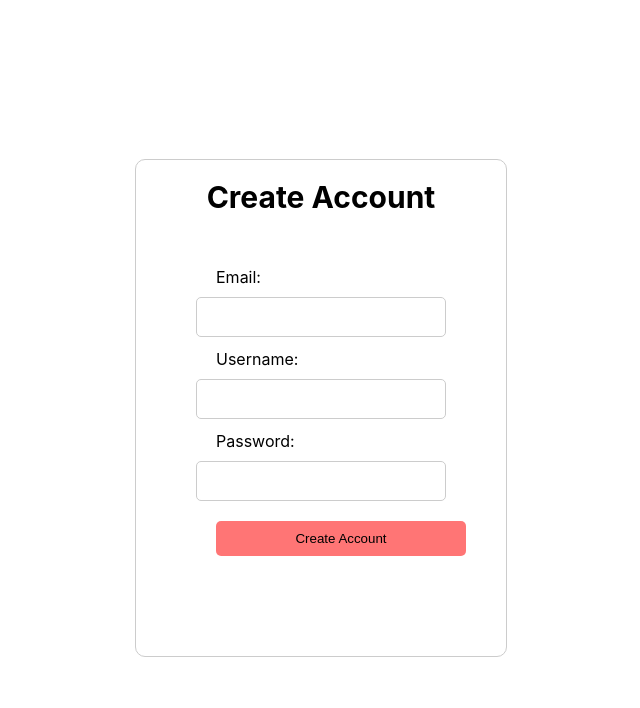
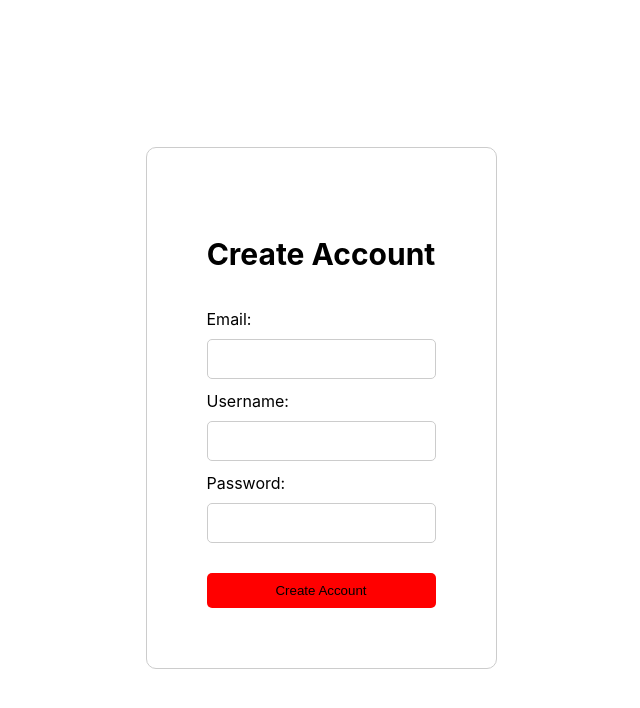
Before and after one commit to Aninooo/ChatPulse, a React (Vite) app in the folder Real-Time-Chat/: page / in a window 1280 px wide. Both pictures are taken after a click on the link "Create account". Shown: the top 708 px of the page, without its empty margins (319-959 px from the left). Built offline with nearby package versions, Linux system fonts and the light colour scheme; no server answers.

Commit message:
fixed the create account form

```diff
--- a/Real-Time-Chat/src/pages/CreateAccountForm.css
+++ b/Real-Time-Chat/src/pages/CreateAccountForm.css
@@ -3,89 +3,86 @@
   justify-content: center;
   align-items: center;
   height: 100vh;
+  margin: 0;
 }
+
 .create-account-form {
   max-width: 400px;
   padding: 60px;
   border: 1px solid #ccc;
   border-radius: 10px;
   display: flex;
-    justify-content: center;
   flex-direction: column;
+  align-items: center;
+  background-color: #fff;
+}
 
-  }
 .create-account-form h2 {
   text-align: center;
-    display: flex;
-    justify-content: center;
   color: black;
-    position: relative;
-    left: 0;
-    right: 0;
-    bottom: 70px;
   font-size: 30px;
+  margin-bottom: 30px;
 }
 
 .create-account-form label {
   display: block;
   margin-bottom: 8px;
   color: black;
-    position: relative;
-    left: 20px;
-    right: 0;
-    bottom: 50px;
 }
 
 .create-account-form input {
-    display: flex;
-    justify-content: center;
-    flex-direction: column;
-    width: 250px;
+  width: 100%;
+  max-width: 250px;
   padding: 10px;
   margin-bottom: 10px;
   border-radius: 5px;
   border: 1px solid #ccc;
-    position: relative;
-    left: 0;
-    right: 0;
-    bottom: 50px;
 }
 
 .create-account-form button {
-    width: 250px;
+  width: 100%;
+  max-width: 250px;
   padding: 10px;
-    background-color: rgba(255, 0, 0, 0.541);
+  background-color: rgb(255, 0, 0);
   border: none;
-    border-radius: 5px 5px 5px 5px;
-    position: relative;
-    left: 20px;
-    right: 0;
-    bottom: 40px;
+  border-radius: 5px;
   cursor: pointer;
   transition: 0.40s;
-  }
-  .create-account-form button:hover {
-    background-color: #ac292977;
+  margin-top: 20px;
 }
 
-@media  (max-width: 360px){
-  .parent-container {
+.create-account-form button:hover {
+  background-color: #ac2929;
+}
+
+@media (max-width: 360px) {
+  .create-account-form {
+    padding: 20px;
+    max-width: 100%;
+  }
+
+  .create-account-form h2 {
+    font-size: 20px;
+    margin-bottom: 20px;
+  }
+
+  .create-account-form input {
+    width: 100%;
+    max-width: 200px;
+  }
+
+  .create-account-form-container {
+    display: flex;
+    flex-direction: column;
+    align-items: center;
+  }
+
+  .create-account-btn {
+    width: 100%;
+    max-width: 200px;
     display: flex;
     justify-content: center;
-    height: 100vh;
-  }
-  .create-account-form {
-    padding: 20px;
-
-  }
-  .create-account-form h2 {
-    font-size: 20px;
-  }
-  .create-account-form input {
-    width: 200px;
-    display: flex;
-    flex-direction: column;
-    justify-content: center;
-
+    align-items: center;
+    margin-top: 10px;
   }
 }
--- a/Real-Time-Chat/src/pages/CreateAccountForm.jsx
+++ b/Real-Time-Chat/src/pages/CreateAccountForm.jsx
@@ -43,8 +43,8 @@ function CreateAccountForm({ onCreateAccount }) {
             required
           />
         </div>
-        <div>
-        <button type="submit">Create Account</button>
+        <div className='create-account-form-container'>
+        <button className='create-account-btn' type="submit">Create Account</button>
         </div>
       </form>
     </div>
```
Lines whose indentation alone changed are shown as unchanged.
